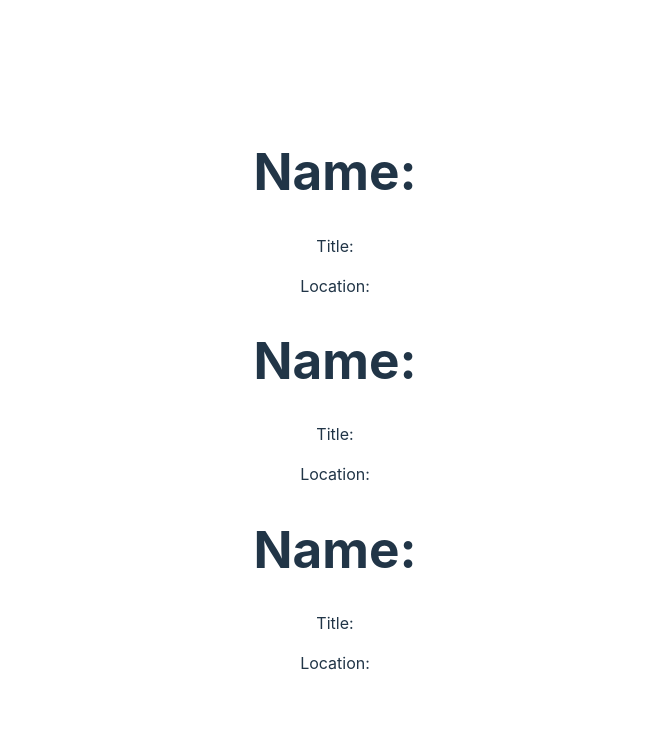
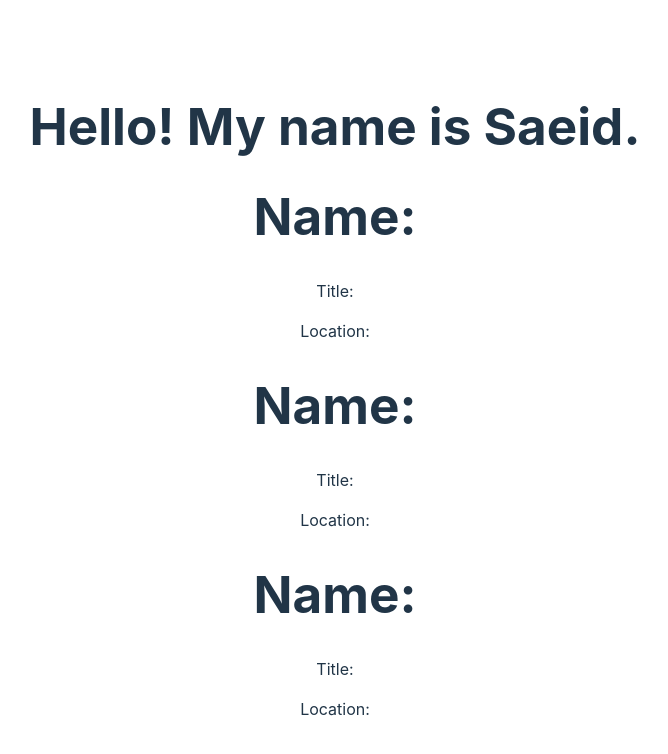
Before and after one commit to AbuAlSaeidRajon/React_Demo, a React (Vite) app: page / in a window 1280 px wide. Shown: the top 754 px of the page, without its empty margins (305-973 px from the left). Built offline with nearby package versions, Linux system fonts and the light colour scheme.

Commit message:
h1 added

```diff
--- a/src/App.jsx
+++ b/src/App.jsx
@@ -4,6 +4,8 @@ import Box from './Box'
 function App() {
   return (
     <>
+      <h1>Hello! My name is Saeid.</h1>
+
     <Box/>
     <Box/>
     <Box/>
```
